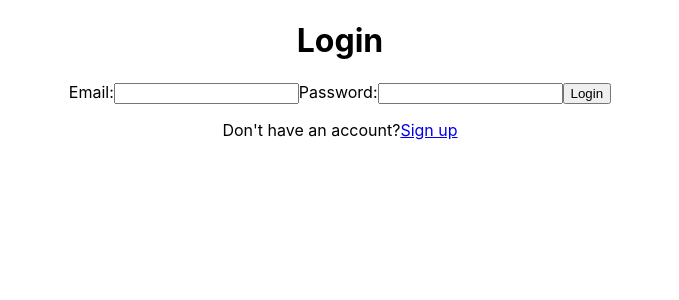
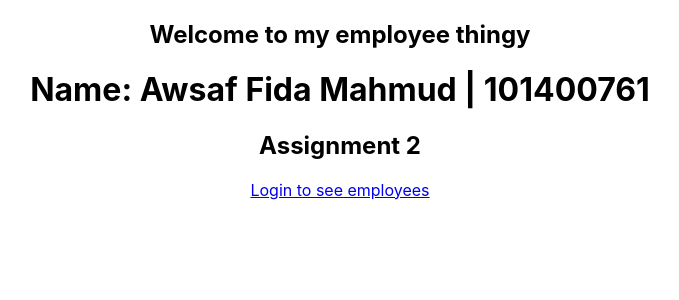
Before and after one commit to omelettech/101400761_comp3123_assignment2, a React (Create React App) app: page / in a window 1280 px wide. Shown: the top 300 px of the page, without its empty margins (300-979 px from the left). Built offline with nearby package versions, Linux system fonts and the light colour scheme.

Commit message:
Added simple homepage

```diff
--- a/src/App.tsx
+++ b/src/App.tsx
@@ -1,19 +1,31 @@
 import React from 'react';
-import { BrowserRouter as Router, Routes, Route } from "react-router-dom";
+import {BrowserRouter as Router, Routes, Route, Link} from "react-router-dom";
 import logo from './logo.svg';
 import './App.css';
 import Login from "./screens/Login/Login";
 import Signup from "./screens/Signup/Signup";
 import Employee from "./screens/Employee/Employee";
 
+function HomePage() {
+    return (
+        <div>
+            <h2>Welcome to my employee thingy</h2>
+            <h1>Name: Awsaf Fida Mahmud | 101400761</h1>
+            <h2>Assignment 2</h2>
+            <Link to={"/login"}>Login to see employees</Link>
+        </div>
+    )
+}
+
 function App() {
     return (
         <div className="App">
             <Router>
                 <Routes>
-          <Route path="/" element={<Login />} />
-          <Route path="/signup" element={<Signup />} />
-          <Route path="/employee" element={<Employee />} />
+                    <Route path={"/"} element={<HomePage/>}/>
+                    <Route path="/login" element={<Login/>}/>
+                    <Route path="/signup" element={<Signup/>}/>
+                    <Route path="/employee" element={<Employee/>}/>
                 </Routes>
             </Router>
         </div>
```
Lines whose indentation alone changed are shown as unchanged.
